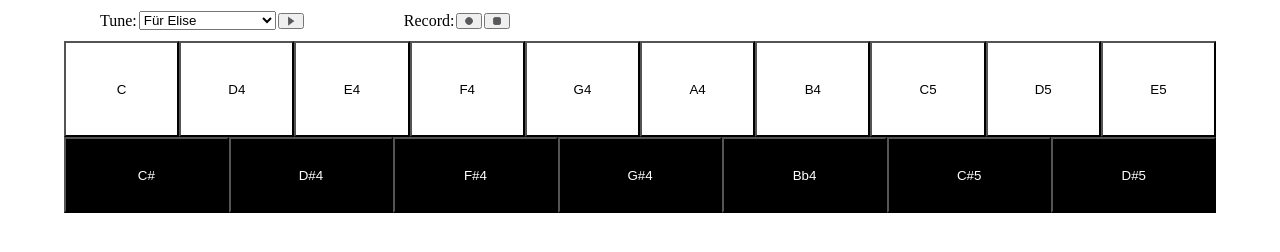
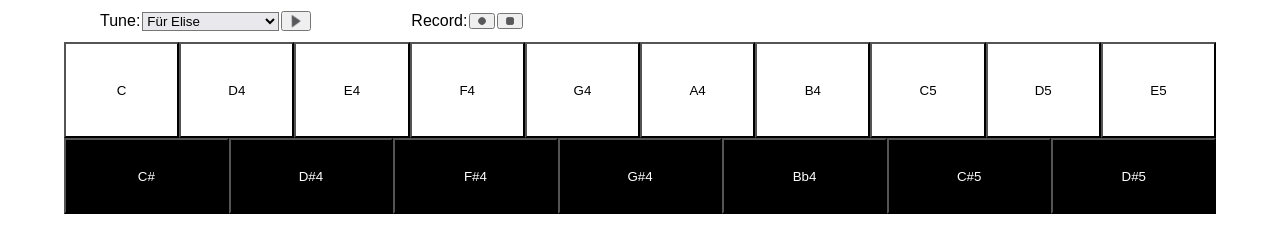
Before and after one commit to ViktorW03/Verk-1-Vef, a plain HTML site: page assignment1_supplementary_material/index.html in a window 1280 px wide. Drawn offline with Linux system fonts and the light colour scheme.

Commit message:
update css
button size, p font, background color for
select section.

```diff
--- a/assignment1_supplementary_material/style.css
+++ b/assignment1_supplementary_material/style.css
@@ -4,7 +4,9 @@
 
 }
 
-
+p{
+    font-family: Arial, Helvetica, sans-serif;
+}
 
 #piano {
     display: flex;
@@ -61,6 +63,10 @@
     margin-left:100px;
 }
 
+.tune-selections{
+    background-color:#e9e9ed;
+}
+
 .record-section{
     display: flex;
     align-items: center;
@@ -68,8 +74,8 @@
 }
 
 .play-button img{
-    width: 10px;
-    height: 10px;
+    width: 14px;
+    height: 14px;
     display: flex;
     align-items: center;
 }
```
